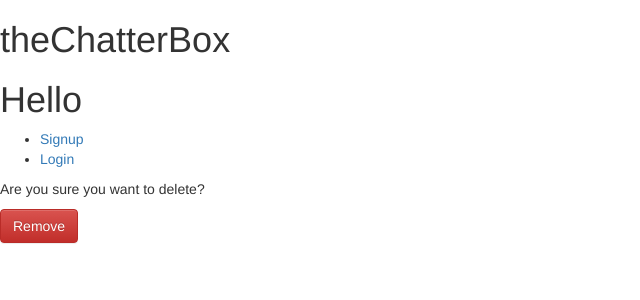
After one commit to apierc2175/django_chat_app, a Django app: page /1/delete/ in a window 1280 px wide. The commit adds this page. Shown: the top 300 px of the page, without its empty margins (0-640 px from the left). Run offline with Django 3.2, Linux system fonts and the light colour scheme; tables that the repository leaves empty hold one stand-in row (values such as "Sample post"); some libraries are stand-ins or nearby versions.

Commit message:
can only delete your comments

```diff
--- /dev/null
+++ b/chats/templates/chats/delete.html
@@ -0,0 +1,8 @@
+{% extends 'chats/base.html' %}
+{% block content %}
+<form method="post">
+  {% csrf_token %}
+  <p> Are you sure you want to delete?</p>
+  <button class="btn btn-danger">Remove</button>
+</form>
+{% endblock %}
--- a/chats/templates/chats/topic_detail.html
+++ b/chats/templates/chats/topic_detail.html
@@ -13,6 +13,9 @@
   <div class="jumbotron">
     <p>{{comment.created_by}} thinks </p>
     <p>{{comment.text}}</p>
+    {% ifequal comment.created_by user %}
+      <a href="{% url 'chats:delete'  comment.id %}"><button class="btn btn-danger">Remove this comment</button></a>
+    {% endifequal %}
   </div>
 {% endfor %}
 {% endblock %}
--- a/chats/urls.py
+++ b/chats/urls.py
@@ -9,4 +9,6 @@ urlpatterns = [
     # path('<int:pk>/comment/new/', views.ChatDetailView.as_view(), name='comment'),
     path('<int:pk>/comment/new/', views.CommentCreateView.as_view(), name='add_comment'),
     path('<int:pk>/', views.TopicDetailView.as_view(), name='topic_detail'),
+    path('<int:pk>/delete/', views.DeleteView.as_view(), name='delete'),
+
 ]
--- a/chats/views.py
+++ b/chats/views.py
@@ -66,4 +66,9 @@ class ChatListView(generic.DetailView):
     model = Topic
     template_name = 'chats/comment.html'
 
+class DeleteView(generic.DeleteView):
+    model = Comment
+    success_url = reverse_lazy('chats:index')
+    template_name = 'chats/delete.html'
+
     #on my chat maker make a model that is chatDetailView and inside have a def add_comment(self, pk)
```
